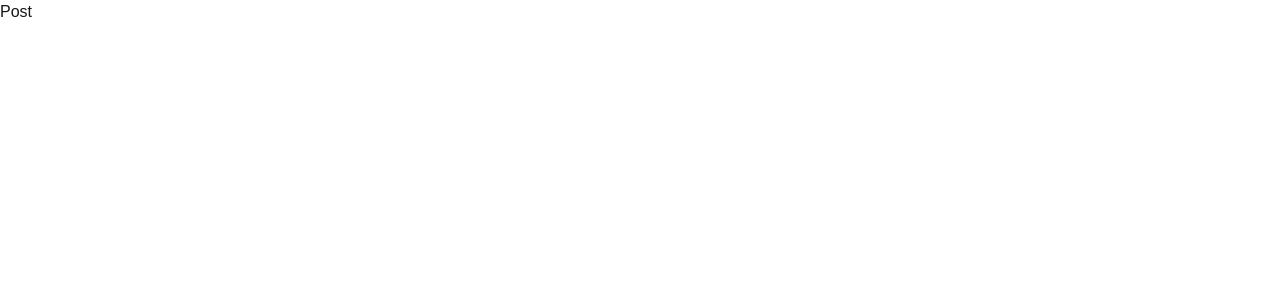
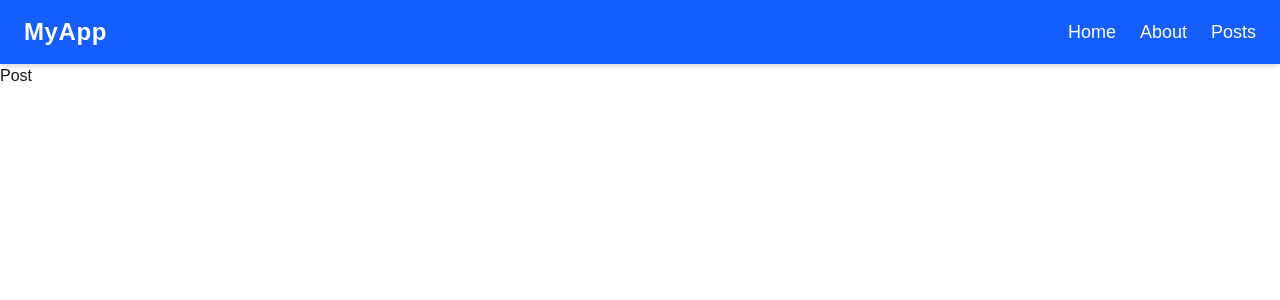
Before and after one commit to bestbrain06/alx-project-0x02-setup, a Next.js app in the folder alx-project-0x02/: page /posts in a window 1280 px wide. Shown: the top 300 px of the page. Built offline with nearby package versions, Linux system fonts and the light colour scheme.

Commit message:
added header on posts

```diff
--- a/alx-project-0x02/pages/posts.tsx
+++ b/alx-project-0x02/pages/posts.tsx
@@ -1,5 +1,13 @@
-const Posts = () => {
-  return <div>Post</div>;
+import Header from "@/components/layout/Header";
+import React from "react";
+
+const Posts: React.FC = () => {
+  return (
+    <>
+      <Header />
+      <div>Post</div>
+    </>
+  );
 };
 
 export default Posts;
```
